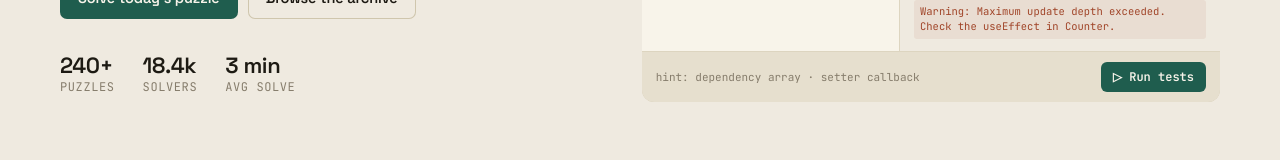
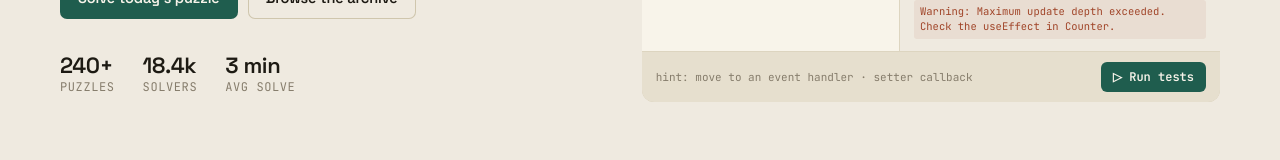
Before and after one commit to ZackDoll/React-Teacher, a React (Vite) app in the folder react-teacher/: page / in a window 1280 px wide. Shown: the part 587-747 px from the top of the page. Built offline with nearby package versions, Linux system fonts and the light colour scheme.

Commit message:
updated hint in puzzle widget

```diff
--- a/react-teacher/src/components/landing-page/PuzzleWidget.tsx
+++ b/react-teacher/src/components/landing-page/PuzzleWidget.tsx
@@ -207,7 +207,7 @@ export default function PuzzleWidget({ compact = false }: PuzzleWidgetProps) {
       {/* Footer */}
       <div className="puzzle-widget__footer">
         <span className="puzzle-widget__hint" data-stage={stage}>
-          {stage === 0 && 'hint: dependency array · setter callback'}
+          {stage === 0 && 'hint: move to an event handler · setter callback'}
           {stage === 1 && 'vitest · running 3 specs…'}
           {stage === 2 && 'solved in 47s · top 18% today'}
         </span>
```
